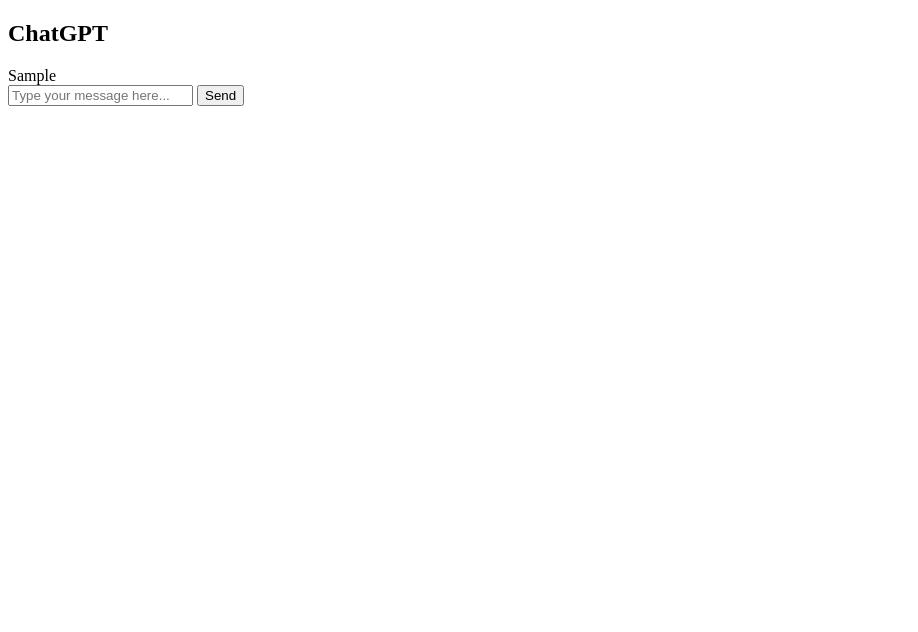
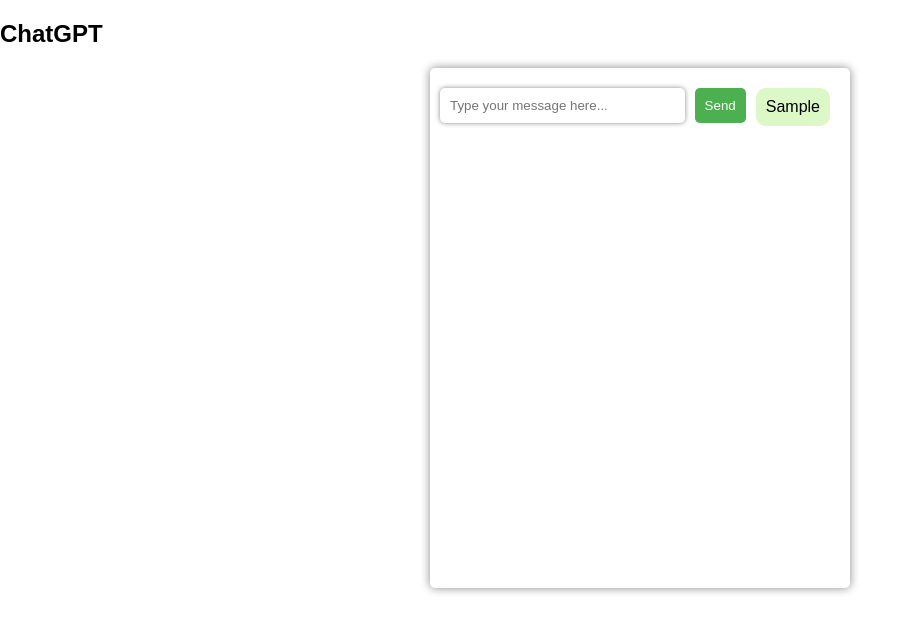
Before and after one commit to digvijaykatoch/OpenAIChatbotFrontendHTML5, a plain HTML site: page index.html in a window 1280 px wide. Both pictures are taken after typing "Sample" into the empty fields and a click on the button "Send". Shown: the whole page, without its empty margins (0-918 px from the left). Drawn offline with Linux system fonts and the light colour scheme; no server answers.

Commit message:
updated styles

```diff
--- a/styles.css
+++ b/styles.css
@@ -1,58 +1,115 @@
-        /* Chat container */
-        .container {
-            border: 2px solid #dedede;
-            background-color: #f1f1f1;
-            border-radius: 5px;
-            padding: 10px;
-            margin: 10px 0;
+body {
+
+      margin: 0;
+
+      padding: 0;
+
+      font-family: Arial, sans-serif;
+
     }
 
-        /* User message */
-        .container-user {
-            border-color: #2196F3;
-            background-color: #2196F3;
-            color: white;
+
+
+    #chat-window {
+
+      width: 400px;
+
+      height: 500px;
+
+      background-color: #fff;
+
+      border-radius: 5px;
+
+      box-shadow: 0px 0px 10px #888;
+
+      margin: 20px auto;
+
+      overflow-y: scroll;
+
+      padding: 10px;
+
     }
 
-        /* OpenAI response */
-        .container-openai {
-            border-color: #4CAF50;
-            background-color: #4CAF50;
-            color: white;
-            text-align: right;
+
+
+    .chat-bubble {
+
+      background-color: #f1f0f0;
+
+      padding: 10px;
+
+      margin: 10px;
+
+      border-radius: 10px;
+
+      display: inline-block;
+
+      max-width: 70%;
+
+      word-wrap: break-word;
+
     }
 
-        /* Clearfix to prevent float issues */
-        .clearfix::after {
-            content: "";
-            clear: both;
-            display: table;
+
+
+    .chat-bubble.user {
+
+      background-color: #dcf8c6;
+
+      float: right;
+
     }
 
-        /* Chat input box */
-        #chat-input {
-            width: 100%;
-            padding: 12px 20px;
-            margin: 8px 0;
-            box-sizing: border-box;
-            border: 2px solid #ccc;
-            border-radius: 4px;
-            background-color: #f8f8f8;
-            resize: none;
+
+
+    #chat-history {
+
+      margin-bottom: 10px;
+
     }
 
-        /* Chat send button */
-        #chat-send {
-            background-color: #4CAF50;
-            color: white;
-            padding: 14px 20px;
-            margin: 8px 0;
-            border: none;
-            border-radius: 4px;
-            cursor: pointer;
+
+
+    #chat-form {
+
+      display: flex;
+
+      align-items: center;
+
     }
 
-        /* Chat send button on hover */
-        #chat-send:hover {
-            background-color: #45a049;
+
+
+    #message {
+
+      flex: 1;
+
+      padding: 10px;
+
+      margin-right: 10px;
+
+      border-radius: 5px;
+
+      border: none;
+
+      box-shadow: 0px 0px 5px #888;
+
     }
+
+
+
+    #send-button {
+
+      background-color: #4CAF50;
+
+      color: #fff;
+
+      padding: 10px;
+
+      border: none;
+
+      border-radius: 5px;
+
+      cursor: pointer;
+
+    }
```
Lines whose indentation alone changed are shown as unchanged.
